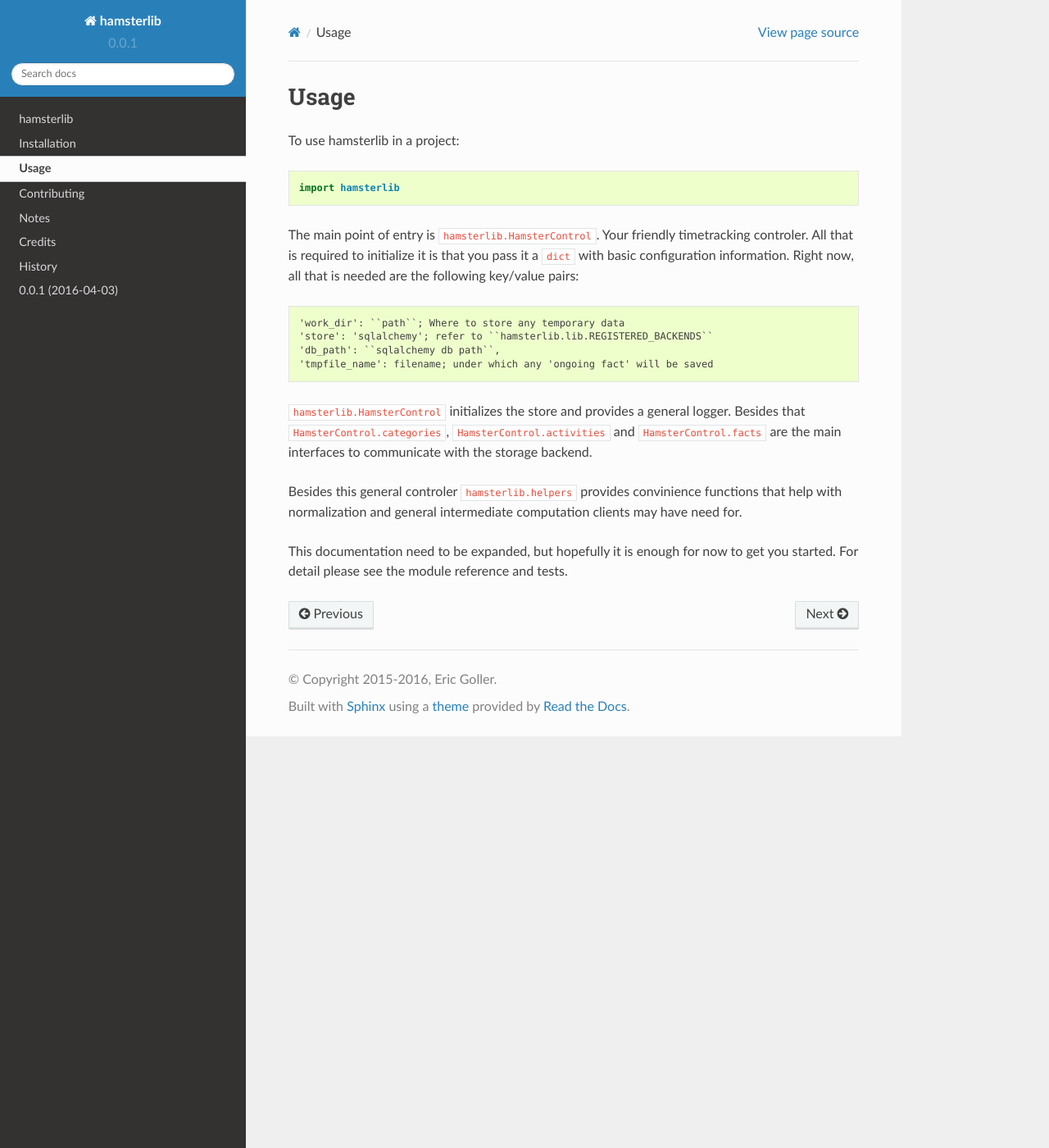
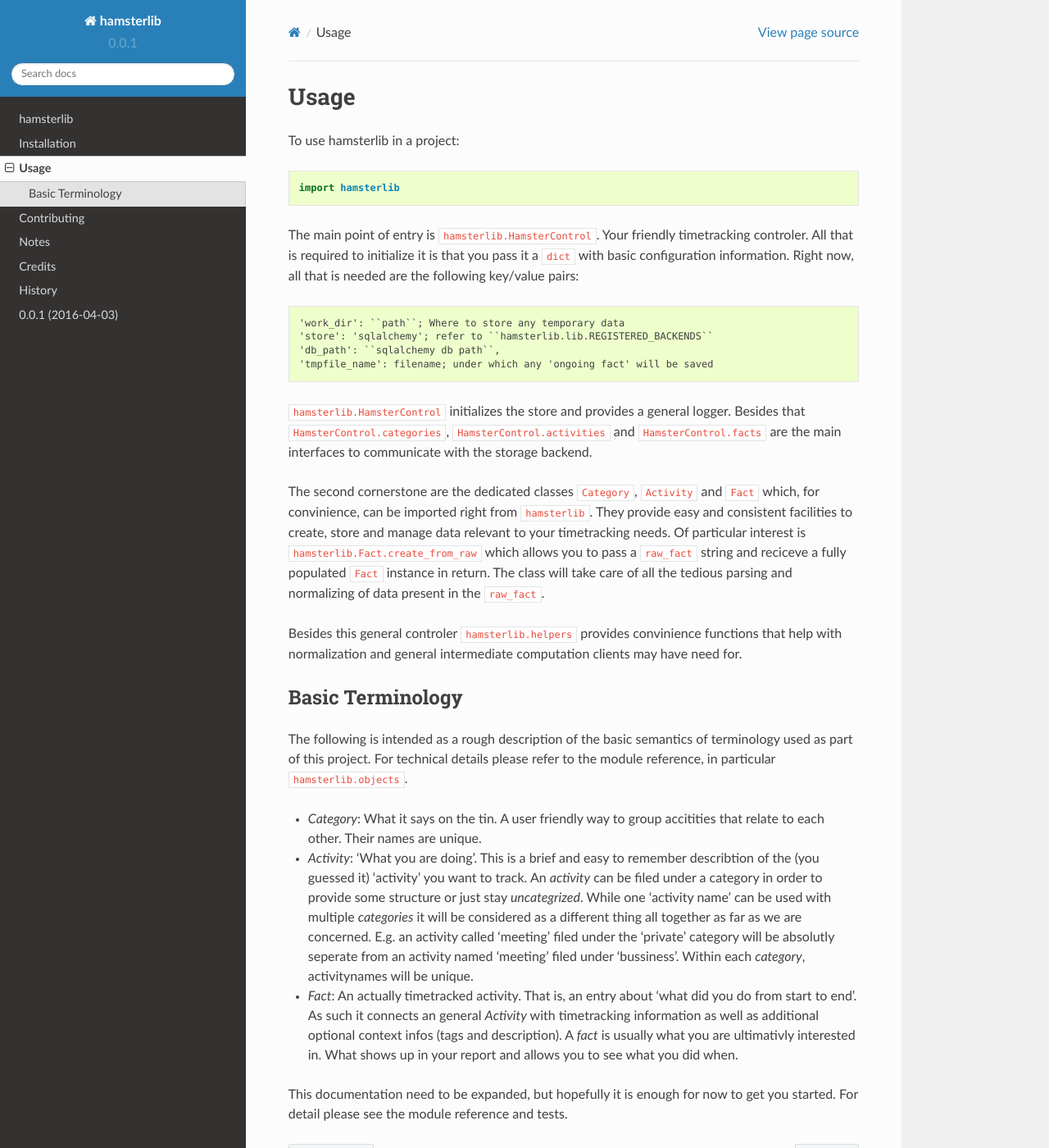
Before and after one commit to projecthamster/hamster-lib, a Sphinx documentation site: the page built from docs/usage.rst, in a window 1280 px wide and 1400 px high. Shown: the whole window at 82% size. Built offline with Sphinx 7.4.7 and the Read the Docs theme 2.0.0, drawn with Linux system fonts in a browser that asks for light colours.

Commit message:
Docs: Expanded usage docs to elaborate on objects.
Also added a paragraph about basic terminology.

```diff
--- a/docs/usage.rst
+++ b/docs/usage.rst
@@ -20,9 +20,40 @@ pairs::
 Besides that ``HamsterControl.categories``, ``HamsterControl.activities`` and
 ``HamsterControl.facts`` are the main interfaces to communicate with the storage backend.
 
+The second cornerstone are the dedicated classes ``Category``, ``Activity`` and ``Fact``
+which, for convinience, can be imported right from ``hamsterlib``.
+They provide easy and consistent facilities to create, store and manage data relevant to
+your timetracking needs. Of particular interest is ``hamsterlib.Fact.create_from_raw``
+which allows you to pass a ``raw_fact`` string and reciceve a fully populated ``Fact``
+instance in return. The class will take care of all the tedious parsing and normalizing
+of data present in the ``raw_fact``.
+
 Besides this general controler ``hamsterlib.helpers`` provides convinience functions
 that help with normalization and general intermediate computation clients may have need
 for.
 
+Basic Terminology
+------------------
+
+The following is intended as a rough description of the basic semantics of terminology used
+as part of this project. For technical details please refer to the module reference, in
+particular ``hamsterlib.objects``.
+
+* *Category*: What it says on the tin. A user friendly way to group accitities that
+  relate to each other. Their names are unique.
+* *Activity*: 'What you are doing'. This is a brief and easy to remember describtion of
+  the (you guessed it) 'activity' you want to track. An *activity* can be filed under
+  a category in order to provide some structure or just stay *uncategrized*.
+  While one 'activity name' can be used with multiple *categories* it will be considered
+  as a different thing all together as far as we are concerned. E.g. an activity called
+  'meeting' filed under the 'private' category will be absolutly seperate from an activity
+  named 'meeting' filed under 'bussiness'. Within each *category*, activitynames will be
+  unique.
+* *Fact*: An actually timetracked activity. That is, an entry about 'what did you do from
+  start to end'. As such it connects an general *Activity* with timetracking information as
+  well as additional optional context infos (tags and description).
+  A *fact* is usually what you are ultimativly interested in. What shows up in your report
+  and allows you to see what you did when.
+
 This documentation need to be expanded, but hopefully it is enough for now to get
 you started. For detail please see the module reference and tests.
```
